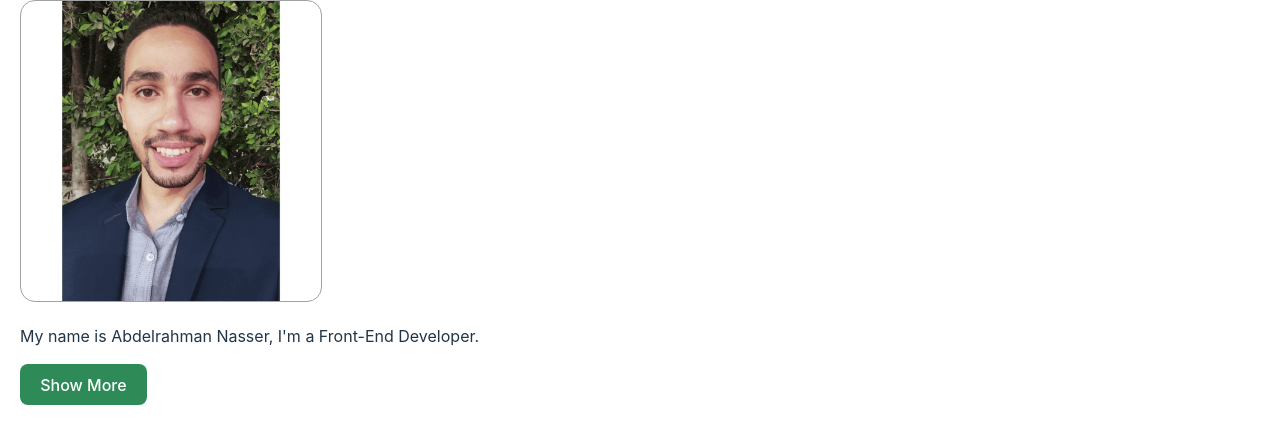
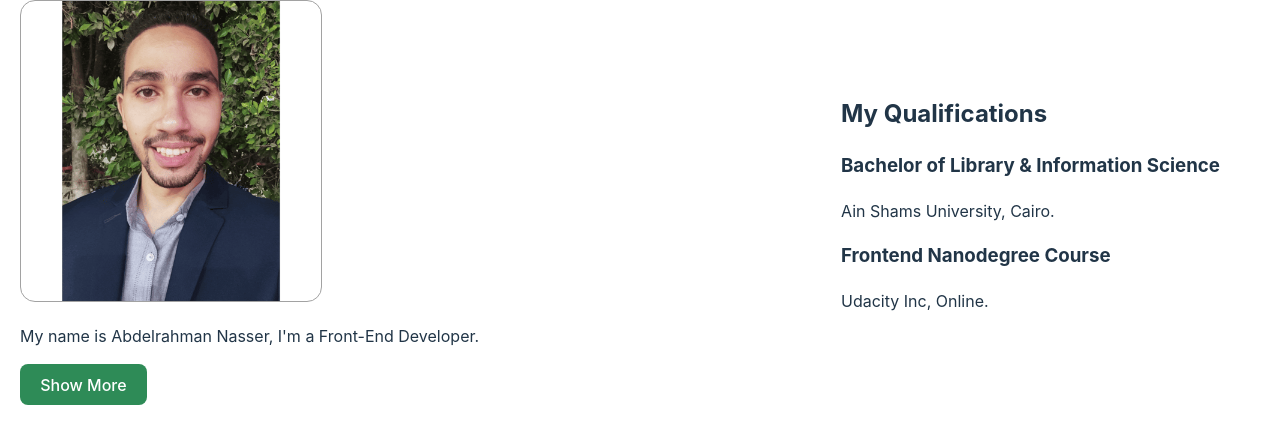
Before and after one commit to abdocooldev/react-resume, a React (Vite) app: page / in a window 1280 px wide. Shown: the top 444 px of the page. Built offline with nearby package versions, Linux system fonts and the light colour scheme.

Commit message:
Create Qualifications Component

```diff
--- a/src/App.jsx
+++ b/src/App.jsx
@@ -1,9 +1,13 @@
-// import styles from "./styles/styles.module.css";
+import styles from "./assets/styles/styles.module.css";
 import Profile from "./assets/components/Profile";
+import Qualifications from "./assets/components/Qualifications";
 function App() {
   return (
     <>
-      <Profile />
+      <div className={styles.flexRow}>
+        <Profile />
+        <Qualifications />
+      </div>
     </>
   );
 }
--- /dev/null
+++ b/src/assets/components/Qualifications.jsx
@@ -0,0 +1,17 @@
+function Qualifications() {
+  return (
+    <section id="qualification">
+      <h2>My Qualifications</h2>
+      <div className="q1">
+        <h3>Bachelor of Library & Information Science</h3>
+        <p>Ain Shams University, Cairo.</p>
+      </div>
+      <div className="q2">
+        <h3>Frontend Nanodegree Course</h3>
+        <p>Udacity Inc, Online.</p>
+      </div>
+    </section>
+  );
+}
+
+export default Qualifications;
--- a/src/assets/styles/styles.module.css
+++ b/src/assets/styles/styles.module.css
@@ -15,6 +15,14 @@
 }
 .moreDetails {
 }
+.flexRow {
+  width: 100%;
+  max-width: 1200px;
+  display: flex;
+  margin: auto;
+  align-items: center;
+  justify-content: space-between;
+}
 button {
   background-color: seagreen;
   color: #fff;
--- a/src/index.css
+++ b/src/index.css
@@ -68,4 +68,6 @@ button:focus-visible {
 }
 #main-content {
   padding: 0px 20px;
+  width: 100%;
+  max-width: 1200px;
 }
```
